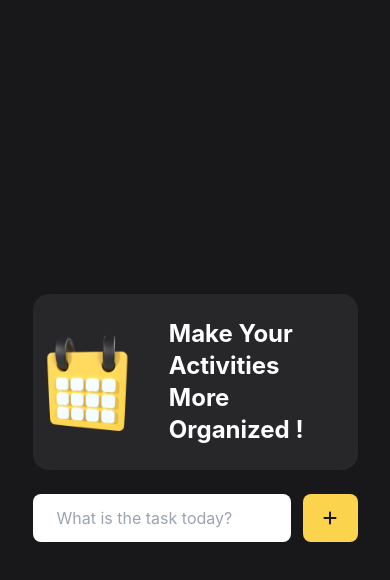
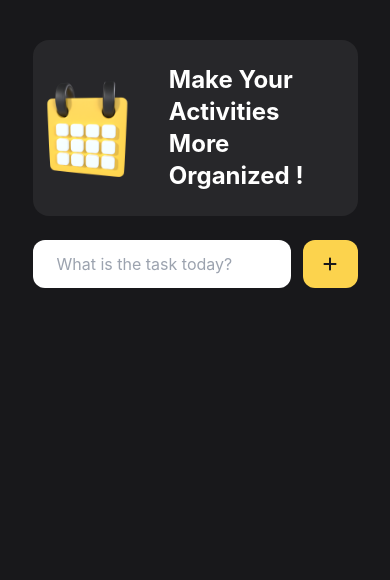
Before and after one commit to yondikavl/react-todo-app, a React (Create React App) app: page / in a window 390 px wide. Shown: the top 580 px of the page. Built offline with nearby package versions, Linux system fonts and the light colour scheme.

Commit message:
fix. styling

```diff
--- a/src/App.js
+++ b/src/App.js
@@ -2,7 +2,7 @@ import { TodoWrapper } from "./components/TodoWrapper";
 
 const App = () => {
   return (
-    <div className="bg-zinc-900 flex justify-center items-center min-h-screen overflow-hidden">
+    <div className="bg-zinc-900 flex justify-center md:items-center min-h-screen overflow-hidden">
       <TodoWrapper />
     </div>
   );
--- a/src/components/TodoForm.jsx
+++ b/src/components/TodoForm.jsx
@@ -21,12 +21,12 @@ export const TodoForm = ({ addTodo }) => {
         type="text"
         value={value}
         onChange={(e) => setValue(e.target.value)}
-        className="py-3 px-6 w-5/6 md:w-5/6 mr-3 rounded-lg focus:outline-0"
+        className="py-3 px-6 w-5/6 md:w-5/6 mr-3 rounded-xl focus:outline-0"
         placeholder="What is the task today?"
       />
       <button
         type="submit"
-        className="flex justify-center items-center focus:outline-none bg-amber-300 text-zinc-900 rounded-lg py-3 px-6 font-bold w-1/6 md:w-1/5 hover:bg-amber-400"
+        className="flex justify-center items-center focus:outline-none bg-amber-300 text-zinc-900 rounded-xl py-3 px-6 font-bold w-1/6 md:w-1/5 hover:bg-amber-400"
       >
         <FontAwesomeIcon icon={faPlus} className="mx-2" />
         <span className="hidden md:block">Add Task</span>
--- a/src/components/TodoWrapper.jsx
+++ b/src/components/TodoWrapper.jsx
@@ -42,7 +42,7 @@ export const TodoWrapper = () => {
   };
 
   return (
-    <div className="w-screen flex justify-center py-20">
+    <div className="w-screen flex justify-center py-4 md:py-20">
       <div className="w-5/6 md:w-2/4">
         <div className="flex justify-center items-center my-6 bg-zinc-800 rounded-2xl py-6">
           <img
```
